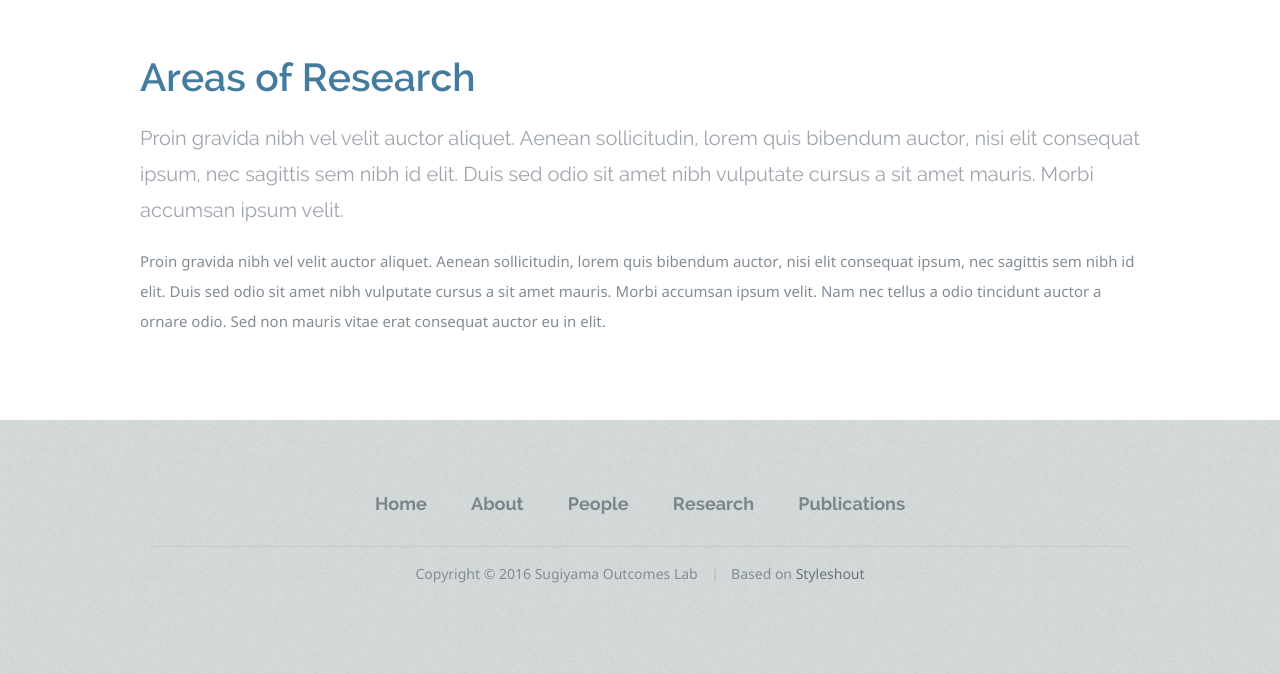
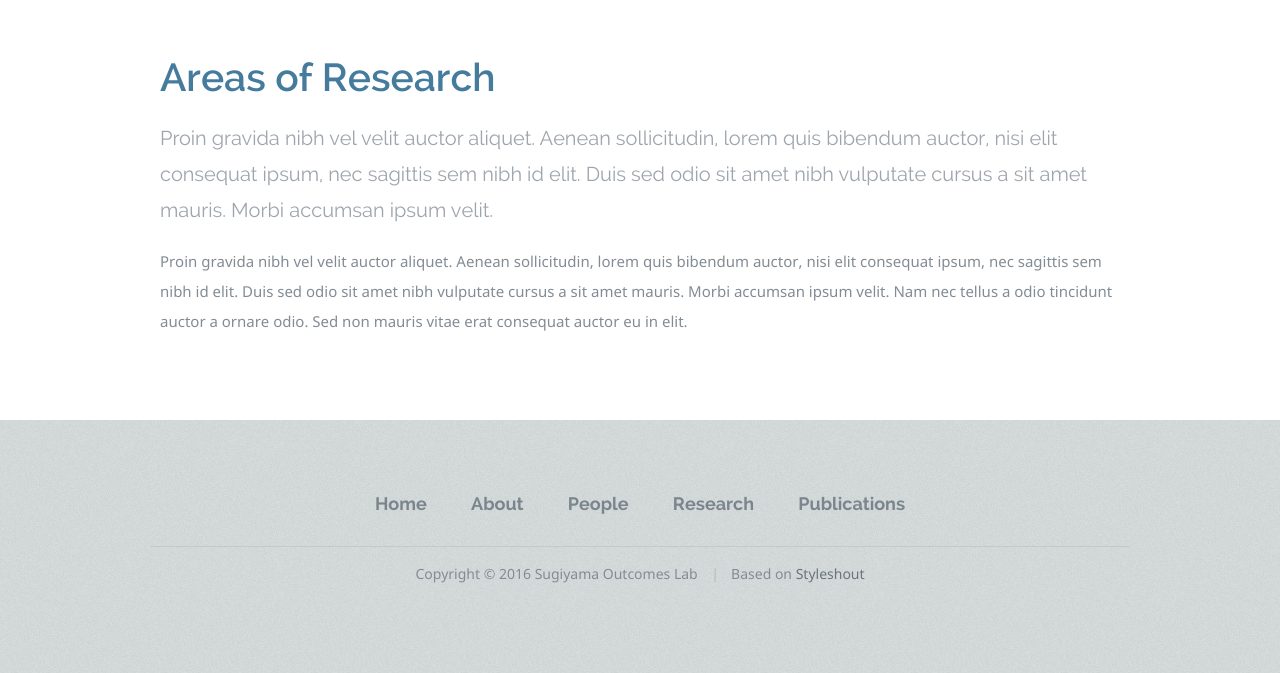
Before and after one commit to sugiyamaoutcomeslab/sugiyamaoutcomeslab.github.io, a Jekyll site: the page built from index.html, in a window 1280 px wide. Shown: the part 366-1039 px from the top of the page. Built offline with Jekyll 4.4.1, drawn with Linux system fonts in a browser that asks for light colours; nearby versions of some CDN libraries.

Commit message:
Fixed home and about page layout

```diff
--- a/about/index.html
+++ b/about/index.html
@@ -25,8 +25,6 @@ title: "About Us"
 
     <div id="page-content" class="row page">
 
-        <div class="row">
-
         <div class="twelve columns">
             <h1>Our Mission</h1>
 
@@ -45,7 +43,7 @@ title: "About Us"
 
             <p>Proin gravida nibh vel velit auctor aliquet. Aenean sollicitudin, lorem quis bibendum auctor, nisi elit consequat ipsum, nec sagittis sem nibh id elit. Duis sed odio sit amet nibh vulputate cursus a sit amet mauris. Morbi accumsan ipsum
                 velit. Nam nec tellus a odio tincidunt auctor a ornare odio. Sed non mauris vitae erat consequat auctor eu in elit. </p>
-                </div>
+
         </div>
         <!-- primary end -->
 
--- a/index.html
+++ b/index.html
@@ -25,8 +25,6 @@ title: SOL
 
     <div id="page-content" class="row page">
 
-        <div class="row">
-
         <div class="twelve columns">
             <h1>Areas of Research</h1>
 
@@ -41,5 +39,3 @@ title: SOL
     </div>
 
 </div>
-
-</div>
```
Lines whose indentation alone changed are shown as unchanged.
